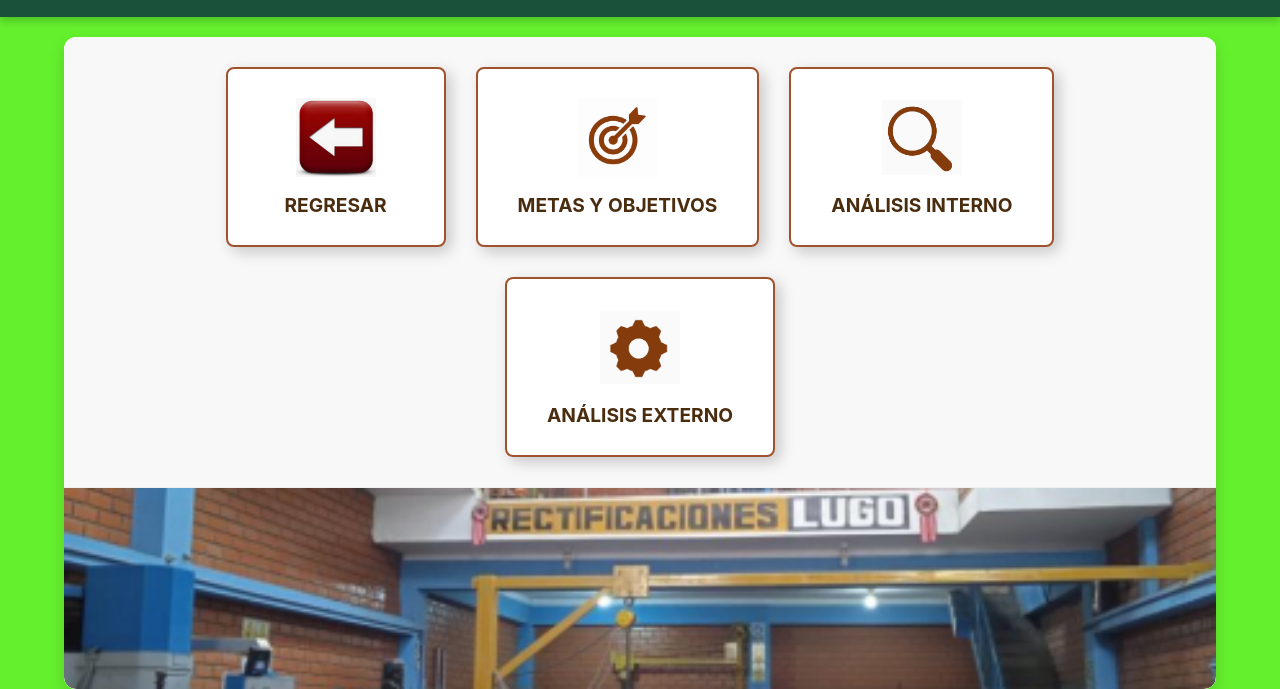
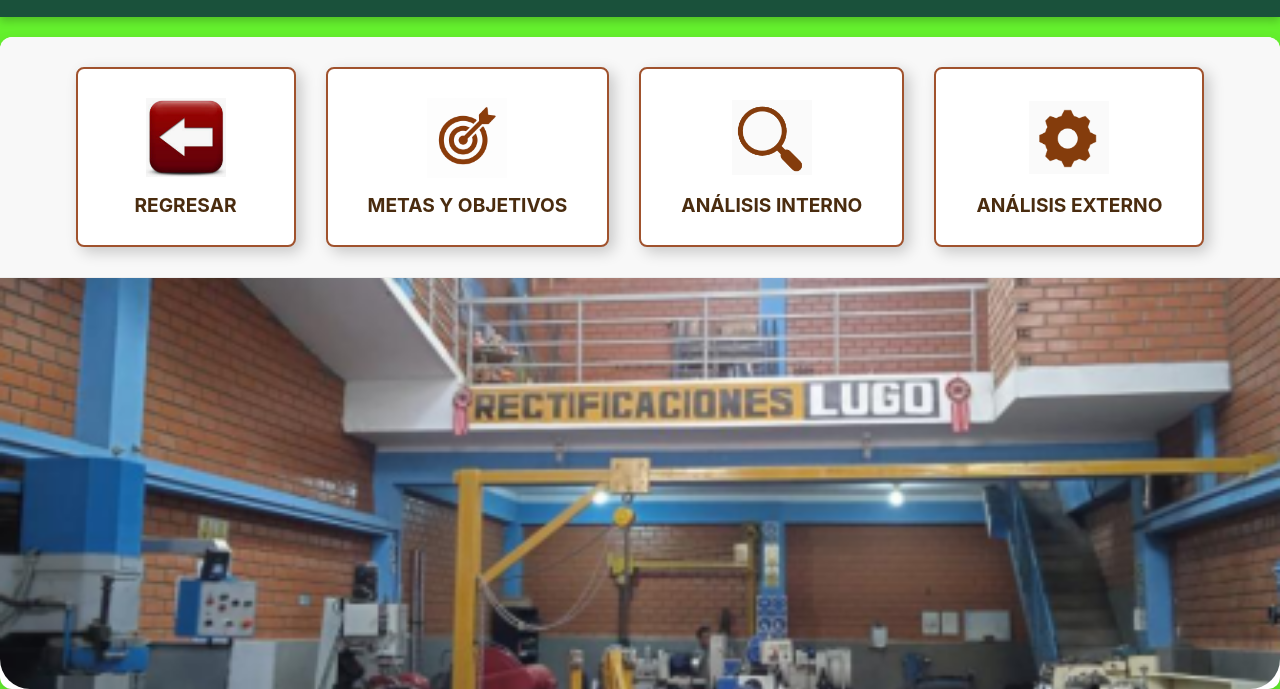
Before and after one commit to Antonypineda12/Direcci-nestrat-gica, a plain HTML site: page indexsegundo.html in a window 1280 px wide. Shown: the part 111-800 px from the top of the page. Drawn offline with Linux system fonts and the light colour scheme.

Commit message:
Update indexsegundo.css

```diff
--- a/indexsegundo.css
+++ b/indexsegundo.css
@@ -37,8 +37,8 @@ header h3 {
 .container {
     display: flex;
     flex-direction: column;
-    width: 90%; /* Responsive width */
-    max-width: 1200px; /* Max width for larger screens */
+    width: 100%; /* Responsive width */
+    max-width: 1300px; /* Max width for larger screens */
     flex-grow: 1; /* Allow container to grow and fill available space */
     position: relative;
     overflow: hidden; /* Hide overflow for background image */
@@ -54,7 +54,7 @@ header h3 {
     gap: 30px; /* Space between buttons and dropdowns */
     padding: 30px;
     background-color: #f8f8f8; /* Slightly off-white background for buttons section */
-    z-index: 10; /* Ensure buttons are above the image */
+    z-index: 20; /* Ensure buttons are above the image */
     border-bottom: 1px solid #eee; /* Separator line */
     border-top-left-radius: 12px; /* Match container corners */
     border-top-right-radius: 12px;
@@ -152,14 +152,14 @@ header h3 {
 }
 
 .background-image-container {
-    flex-grow: 1; /* Take up remaining space */
+    flex-grow: 3; /* Take up remaining space */
     display: flex;
     justify-content: center;
     align-items: center;
     position: relative;
     overflow: hidden;
-    border-bottom-left-radius: 12px; /* Match container corners */
-    border-bottom-right-radius: 12px;
+    border-bottom-left-radius: 30px; /* Match container corners */
+    border-bottom-right-radius: 30px;
 }
 
 .background-image {
```
